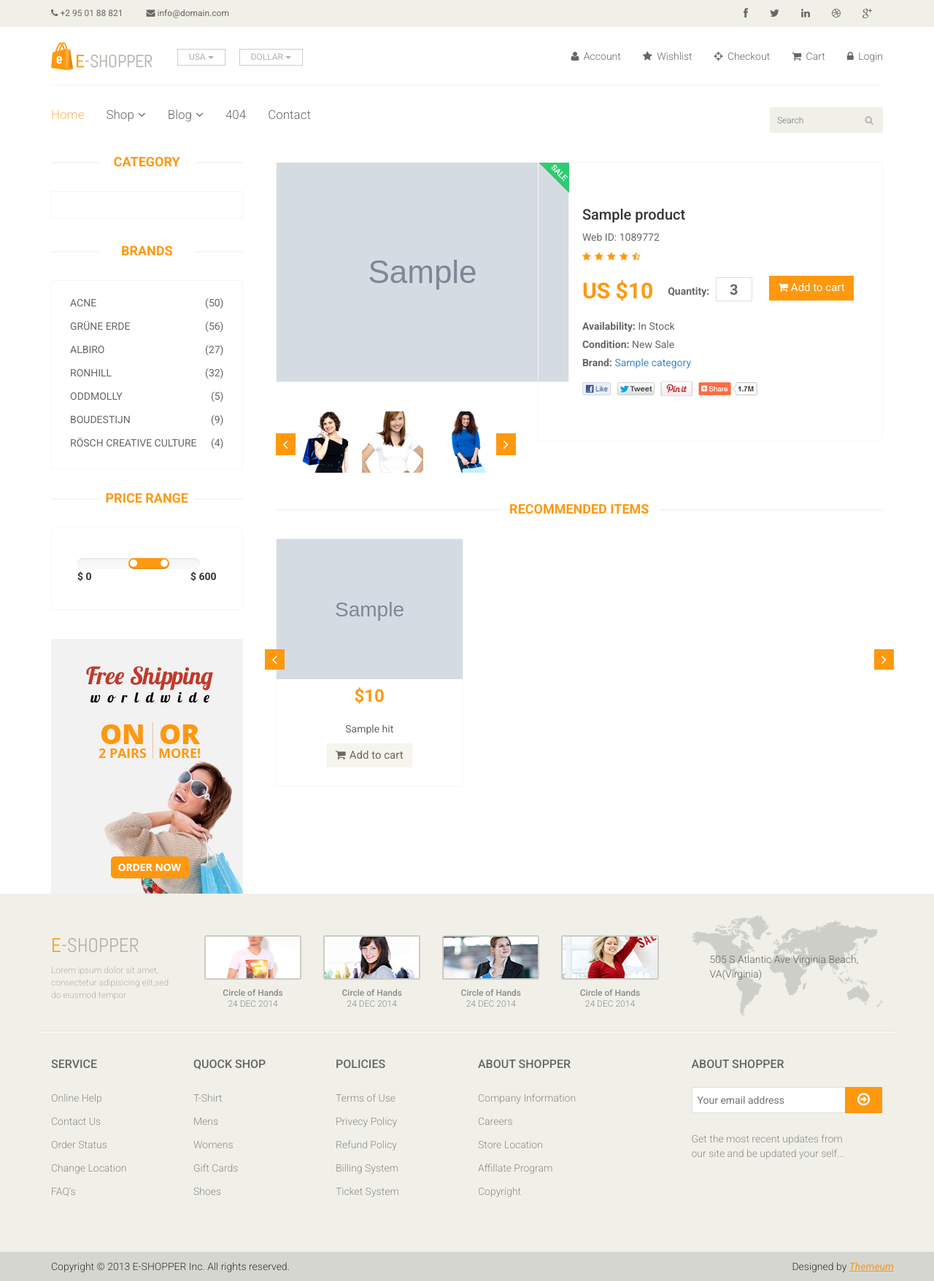
After one commit to QudratxojaMusayev/EShop, a Yii app: template views/product/view.php in a window 1280 px wide. The commit adds this page. Shown: the whole page at 73% size. Run offline with PHP 8.4 and a stand-in for Yii, Linux system fonts and the light colour scheme; the template is opened without the code that fills it: most values are stand-ins (such as "Sample title", 1, 10 or a date in 2020); grey boxes marked "Sample" are stand-in pictures; data that the repository does not hold is empty; some libraries are stand-ins or nearby versions.

Commit message:
Product view finished

```diff
--- a/config/web.php
+++ b/config/web.php
@@ -50,8 +50,8 @@ $config = [
             'showScriptName' => false,
             'rules' => [
 //                '<controller>/<action>' => '<controller>/<action>',
-                '<category>/<id:\d+>/page/<page:\d+>' => 'category/view',
-                '<category>/<id:\d+>' => 'category/view'
+                'category/<id:\d+>/page/<page:\d+>' => 'category/view',
+                'category/<id:\d+>' => 'category/view'
             ],
         ],
     ],
--- /dev/null
+++ b/views/product/view.php
@@ -0,0 +1,376 @@
+<?php
+
+use app\components\MenuWidget;
+use yii\helpers\Html;
+
+?>
+<section>
+    <div class="container">
+        <div class="row">
+            <div class="col-sm-3">
+                <div class="left-sidebar">
+                    <h2>Category</h2>
+                    <ul class="catalog category-products">
+                        <?= MenuWidget::widget(['tpl' => 'menu']); ?>
+                    </ul>
+                    <div class="brands_products"><!--brands_products-->
+                        <h2>Brands</h2>
+                        <div class="brands-name">
+                            <ul class="nav nav-pills nav-stacked">
+                                <li><a href=""> <span class="pull-right">(50)</span>Acne</a></li>
+                                <li><a href=""> <span class="pull-right">(56)</span>Grüne Erde</a></li>
+                                <li><a href=""> <span class="pull-right">(27)</span>Albiro</a></li>
+                                <li><a href=""> <span class="pull-right">(32)</span>Ronhill</a></li>
+                                <li><a href=""> <span class="pull-right">(5)</span>Oddmolly</a></li>
+                                <li><a href=""> <span class="pull-right">(9)</span>Boudestijn</a></li>
+                                <li><a href=""> <span class="pull-right">(4)</span>Rösch creative culture</a></li>
+                            </ul>
+                        </div>
+                    </div><!--/brands_products-->
+
+                    <div class="price-range"><!--price-range-->
+                        <h2>Price Range</h2>
+                        <div class="well">
+                            <input type="text" class="span2" value="" data-slider-min="0" data-slider-max="600"
+                                   data-slider-step="5" data-slider-value="[250,450]" id="sl2"><br/>
+                            <b>$ 0</b> <b class="pull-right">$ 600</b>
+                        </div>
+                    </div><!--/price-range-->
+
+                    <div class="shipping text-center"><!--shipping-->
+                        <img src="/images/home/shipping.jpg" alt=""/>
+                    </div><!--/shipping-->
+
+                </div>
+            </div>
+
+            <div class="col-sm-9 padding-right">
+                <div class="product-details"><!--product-details-->
+                    <div class="col-sm-5">
+                        <div class="view-product">
+                            <?= Html::img("@web/images/home/{$product->img}", ['alt' => $product->name]); ?>
+                        </div>
+                        <div id="similar-product" class="carousel slide" data-ride="carousel">
+
+                            <!-- Wrapper for slides -->
+                            <div class="carousel-inner">
+                                <div class="item active">
+                                    <a href=""><img src="/images/product-details/similar1.jpg" alt=""></a>
+                                    <a href=""><img src="/images/product-details/similar2.jpg" alt=""></a>
+                                    <a href=""><img src="/images/product-details/similar3.jpg" alt=""></a>
+                                </div>
+                                <div class="item">
+                                    <a href=""><img src="/images/product-details/similar1.jpg" alt=""></a>
+                                    <a href=""><img src="/images/product-details/similar2.jpg" alt=""></a>
+                                    <a href=""><img src="/images/product-details/similar3.jpg" alt=""></a>
+                                </div>
+                                <div class="item">
+                                    <a href=""><img src="/images/product-details/similar1.jpg" alt=""></a>
+                                    <a href=""><img src="/images/product-details/similar2.jpg" alt=""></a>
+                                    <a href=""><img src="/images/product-details/similar3.jpg" alt=""></a>
+                                </div>
+
+                            </div>
+
+                            <!-- Controls -->
+                            <a class="left item-control" href="#similar-product" data-slide="prev">
+                                <i class="fa fa-angle-left"></i>
+                            </a>
+                            <a class="right item-control" href="#similar-product" data-slide="next">
+                                <i class="fa fa-angle-right"></i>
+                            </a>
+                        </div>
+
+                    </div>
+                    <div class="col-sm-7">
+                        <div class="product-information"><!--/product-information-->
+                            <?php if ($product->new): ?>
+                                <?= Html::img('@web/images/home/new.png', ['alt' => 'new', 'class' => 'newarrival']); ?>
+                            <?php endif; ?>
+
+                            <?php if ($product->sale): ?>
+                                <?= Html::img('@web/images/home/sale.png', ['alt' => 'new', 'class' => 'newarrival']); ?>
+                            <?php endif; ?>
+                            <h2><?= $product->name; ?></h2>
+                            <p>Web ID: 1089772</p>
+                            <img src="/images/product-details/rating.png" alt=""/>
+                            <span>
+									<span>US $<?= $product->price; ?></span>
+									<label>Quantity:</label>
+									<input type="text" value="3"/>
+									<button type="button" class="btn btn-fefault cart">
+										<i class="fa fa-shopping-cart"></i>
+										Add to cart
+									</button>
+								</span>
+                            <p><b>Availability:</b> In Stock</p>
+                            <p><b>Condition:</b>
+                                <?php if ($product->new) : ?>
+                                    New
+                                <?php endif; ?>
+                                <?php if ($product->sale) : ?>
+                                    Sale
+                                <?php endif; ?>
+                            </p>
+                            <p><b>Brand:</b> <a href="<?= \yii\helpers\Url::to(['category/view', 'id' => $product->category_id]); ?>"><?= $product->category->name; ?></a></p>
+                            <a href=""><img src="/images/product-details/share.png" class="share img-responsive"
+                                            alt=""/></a>
+                        </div><!--/product-information-->
+                    </div>
+                </div><!--/product-details-->
+
+                <!-- <div class="category-tab shop-details-tab">
+                    <div class="col-sm-12">
+                        <ul class="nav nav-tabs">
+                            <li><a href="#details" data-toggle="tab">Details</a></li>
+                            <li><a href="#companyprofile" data-toggle="tab">Company Profile</a></li>
+                            <li><a href="#tag" data-toggle="tab">Tag</a></li>
+                            <li class="active"><a href="#reviews" data-toggle="tab">Reviews (5)</a></li>
+                        </ul>
+                    </div>
+                    <div class="tab-content">
+                        <div class="tab-pane fade" id="details">
+                            <div class="col-sm-3">
+                                <div class="product-image-wrapper">
+                                    <div class="single-products">
+                                        <div class="productinfo text-center">
+                                            <img src="/images/home/gallery1.jpg" alt=""/>
+                                            <h2>$56</h2>
+                                            <p>Easy Polo Black Edition</p>
+                                            <button type="button" class="btn btn-default add-to-cart"><i
+                                                        class="fa fa-shopping-cart"></i>Add to cart
+                                            </button>
+                                        </div>
+                                    </div>
+                                </div>
+                            </div>
+                            <div class="col-sm-3">
+                                <div class="product-image-wrapper">
+                                    <div class="single-products">
+                                        <div class="productinfo text-center">
+                                            <img src="/images/home/gallery2.jpg" alt=""/>
+                                            <h2>$56</h2>
+                                            <p>Easy Polo Black Edition</p>
+                                            <button type="button" class="btn btn-default add-to-cart"><i
+                                                        class="fa fa-shopping-cart"></i>Add to cart
+                                            </button>
+                                        </div>
+                                    </div>
+                                </div>
+                            </div>
+                            <div class="col-sm-3">
+                                <div class="product-image-wrapper">
+                                    <div class="single-products">
+                                        <div class="productinfo text-center">
+                                            <img src="/images/home/gallery3.jpg" alt=""/>
+                                            <h2>$56</h2>
+                                            <p>Easy Polo Black Edition</p>
+                                            <button type="button" class="btn btn-default add-to-cart"><i
+                                                        class="fa fa-shopping-cart"></i>Add to cart
+                                            </button>
+                                        </div>
+                                    </div>
+                                </div>
+                            </div>
+                            <div class="col-sm-3">
+                                <div class="product-image-wrapper">
+                                    <div class="single-products">
+                                        <div class="productinfo text-center">
+                                            <img src="/images/home/gallery4.jpg" alt=""/>
+                                            <h2>$56</h2>
+                                            <p>Easy Polo Black Edition</p>
+                                            <button type="button" class="btn btn-default add-to-cart"><i
+                                                        class="fa fa-shopping-cart"></i>Add to cart
+                                            </button>
+                                        </div>
+                                    </div>
+                                </div>
+                            </div>
+                        </div>
+
+                        <div class="tab-pane fade" id="companyprofile">
+                            <div class="col-sm-3">
+                                <div class="product-image-wrapper">
+                                    <div class="single-products">
+                                        <div class="productinfo text-center">
+                                            <img src="/images/home/gallery1.jpg" alt=""/>
+                                            <h2>$56</h2>
+                                            <p>Easy Polo Black Edition</p>
+                                            <button type="button" class="btn btn-default add-to-cart"><i
+                                                        class="fa fa-shopping-cart"></i>Add to cart
+                                            </button>
+                                        </div>
+                                    </div>
+                                </div>
+                            </div>
+                            <div class="col-sm-3">
+                                <div class="product-image-wrapper">
+                                    <div class="single-products">
+                                        <div class="productinfo text-center">
+                                            <img src="/images/home/gallery3.jpg" alt=""/>
+                                            <h2>$56</h2>
+                                            <p>Easy Polo Black Edition</p>
+                                            <button type="button" class="btn btn-default add-to-cart"><i
+                                                        class="fa fa-shopping-cart"></i>Add to cart
+                                            </button>
+                                        </div>
+                                    </div>
+                                </div>
+                            </div>
+                            <div class="col-sm-3">
+                                <div class="product-image-wrapper">
+                                    <div class="single-products">
+                                        <div class="productinfo text-center">
+                                            <img src="/images/home/gallery2.jpg" alt=""/>
+                                            <h2>$56</h2>
+                                            <p>Easy Polo Black Edition</p>
+                                            <button type="button" class="btn btn-default add-to-cart"><i
+                                                        class="fa fa-shopping-cart"></i>Add to cart
+                                            </button>
+                                        </div>
+                                    </div>
+                                </div>
+                            </div>
+                            <div class="col-sm-3">
+                                <div class="product-image-wrapper">
+                                    <div class="single-products">
+                                        <div class="productinfo text-center">
+                                            <img src="/images/home/gallery4.jpg" alt=""/>
+                                            <h2>$56</h2>
+                                            <p>Easy Polo Black Edition</p>
+                                            <button type="button" class="btn btn-default add-to-cart"><i
+                                                        class="fa fa-shopping-cart"></i>Add to cart
+                                            </button>
+                                        </div>
+                                    </div>
+                                </div>
+                            </div>
+                        </div>
+
+                        <div class="tab-pane fade" id="tag">
+                            <div class="col-sm-3">
+                                <div class="product-image-wrapper">
+                                    <div class="single-products">
+                                        <div class="productinfo text-center">
+                                            <img src="/images/home/gallery1.jpg" alt=""/>
+                                            <h2>$56</h2>
+                                            <p>Easy Polo Black Edition</p>
+                                            <button type="button" class="btn btn-default add-to-cart"><i
+                                                        class="fa fa-shopping-cart"></i>Add to cart
+                                            </button>
+                                        </div>
+                                    </div>
+                                </div>
+                            </div>
+                            <div class="col-sm-3">
+                                <div class="product-image-wrapper">
+                                    <div class="single-products">
+                                        <div class="productinfo text-center">
+                                            <img src="/images/home/gallery2.jpg" alt=""/>
+                                            <h2>$56</h2>
+                                            <p>Easy Polo Black Edition</p>
+                                            <button type="button" class="btn btn-default add-to-cart"><i
+                                                        class="fa fa-shopping-cart"></i>Add to cart
+                                            </button>
+                                        </div>
+                                    </div>
+                                </div>
+                            </div>
+                            <div class="col-sm-3">
+                                <div class="product-image-wrapper">
+                                    <div class="single-products">
+                                        <div class="productinfo text-center">
+                                            <img src="/images/home/gallery3.jpg" alt=""/>
+                                            <h2>$56</h2>
+                                            <p>Easy Polo Black Edition</p>
+                                            <button type="button" class="btn btn-default add-to-cart"><i
+                                                        class="fa fa-shopping-cart"></i>Add to cart
+                                            </button>
+                                        </div>
+                                    </div>
+                                </div>
+                            </div>
+                            <div class="col-sm-3">
+                                <div class="product-image-wrapper">
+                                    <div class="single-products">
+                                        <div class="productinfo text-center">
+                                            <img src="/images/home/gallery4.jpg" alt=""/>
+                                            <h2>$56</h2>
+                                            <p>Easy Polo Black Edition</p>
+                                            <button type="button" class="btn btn-default add-to-cart"><i
+                                                        class="fa fa-shopping-cart"></i>Add to cart
+                                            </button>
+                                        </div>
+                                    </div>
+                                </div>
+                            </div>
+                        </div>
+
+                        <div class="tab-pane fade active in" id="reviews">
+                            <div class="col-sm-12">
+                                <ul>
+                                    <li><a href=""><i class="fa fa-user"></i>EUGEN</a></li>
+                                    <li><a href=""><i class="fa fa-clock-o"></i>12:41 PM</a></li>
+                                    <li><a href=""><i class="fa fa-calendar-o"></i>31 DEC 2014</a></li>
+                                </ul>
+                                <p>Lorem ipsum dolor sit amet, consectetur adipisicing elit, sed do eiusmod tempor
+                                    incididunt ut labore et dolore magna aliqua.Ut enim ad minim veniam, quis nostrud
+                                    exercitation ullamco laboris nisi ut aliquip ex ea commodo consequat.Duis aute irure
+                                    dolor in reprehenderit in voluptate velit esse cillum dolore eu fugiat nulla
+                                    pariatur.</p>
+                                <p><b>Write Your Review</b></p>
+
+                                <form action="#">
+										<span>
+											<input type="text" placeholder="Your Name"/>
+											<input type="email" placeholder="Email Address"/>
+										</span>
+                                    <textarea name=""></textarea>
+                                    <b>Rating: </b> <img src="/images/product-details/rating.png" alt=""/>
+                                    <button type="button" class="btn btn-default pull-right">
+                                        Submit
+                                    </button>
+                                </form>
+                            </div>
+                        </div>
+
+                    </div>
+                </div>-->
+
+                <div class="recommended_items"><!--recommended_items-->
+                    <h2 class="title text-center">recommended items</h2>
+
+                    <div id="recommended-item-carousel" class="carousel slide" data-ride="carousel">
+                        <div class="carousel-inner">
+                            <div class="item active">
+                                <?php foreach ($hits as $hit) : ?>
+                                <div class="col-sm-4">
+                                    <div class="product-image-wrapper">
+                                        <div class="single-products">
+                                            <div class="productinfo text-center">
+                                                <?= Html::img("@web/images/home/{$hit->img}", ['alt' => $hit->name]); ?>
+                                                <h2>$<?= $hit->price; ?></h2>
+                                                <p><?= $hit->name; ?></p>
+                                                <button type="button" class="btn btn-default add-to-cart"><i
+                                                            class="fa fa-shopping-cart"></i>Add to cart
+                                                </button>
+                                            </div>
+                                        </div>
+                                    </div>
+                                </div>
+                                <?php endforeach; ?>
+                            </div>
+                        </div>
+                        <a class="left recommended-item-control" href="#recommended-item-carousel" data-slide="prev">
+                            <i class="fa fa-angle-left"></i>
+                        </a>
+                        <a class="right recommended-item-control" href="#recommended-item-carousel" data-slide="next">
+                            <i class="fa fa-angle-right"></i>
+                        </a>
+                    </div>
+                </div><!--/recommended_items-->
+
+            </div>
+        </div>
+    </div>
+</section>
--- a/web/css/main.css
+++ b/web/css/main.css
@@ -1187,8 +1187,6 @@ h2.title {
 
 .view-product img {
   border: 1px solid #F7F7F0;
-  height: 380px;
-  width: 100%;
 }
 
 .view-product h3 {
```
Also changed, not shown: controllers/ProductController.php (added, +20 -0 lines), views/category/index.php (+2 -9 lines), views/category/view.php (+2 -7 lines).
